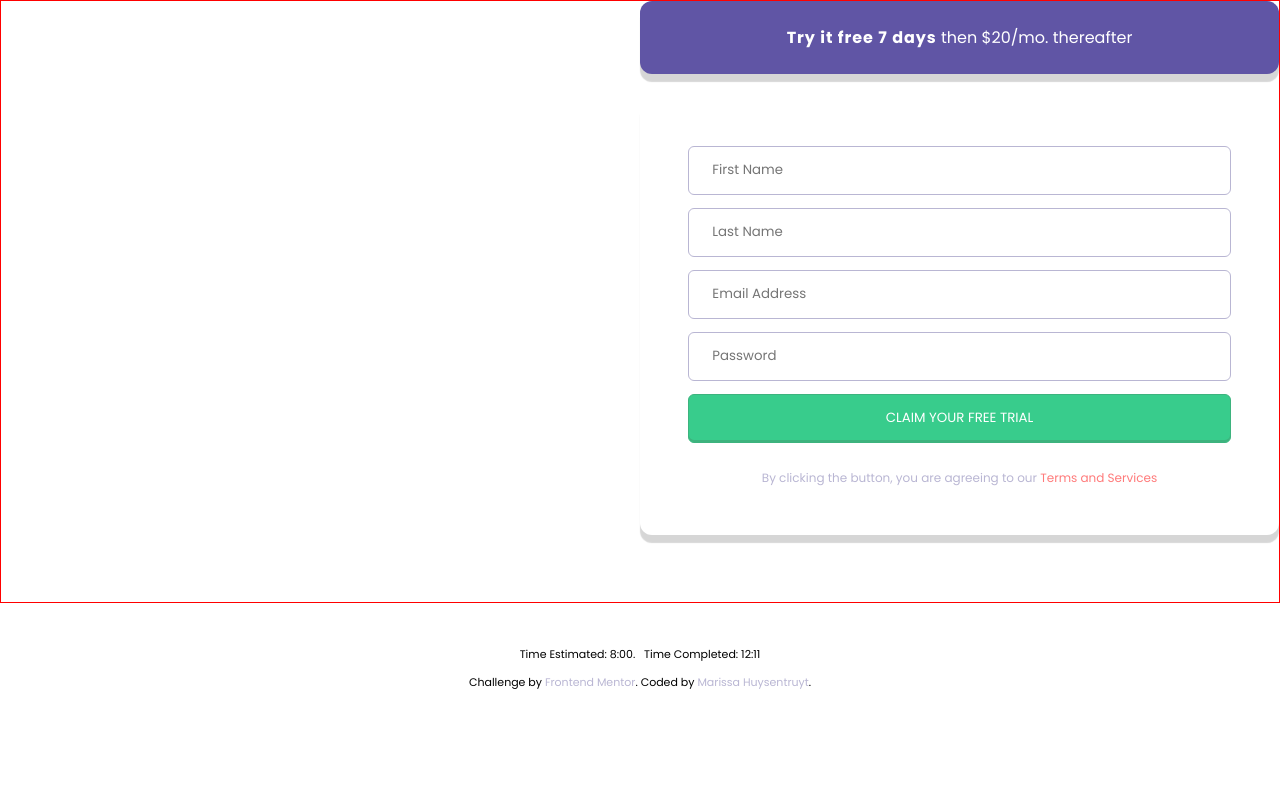
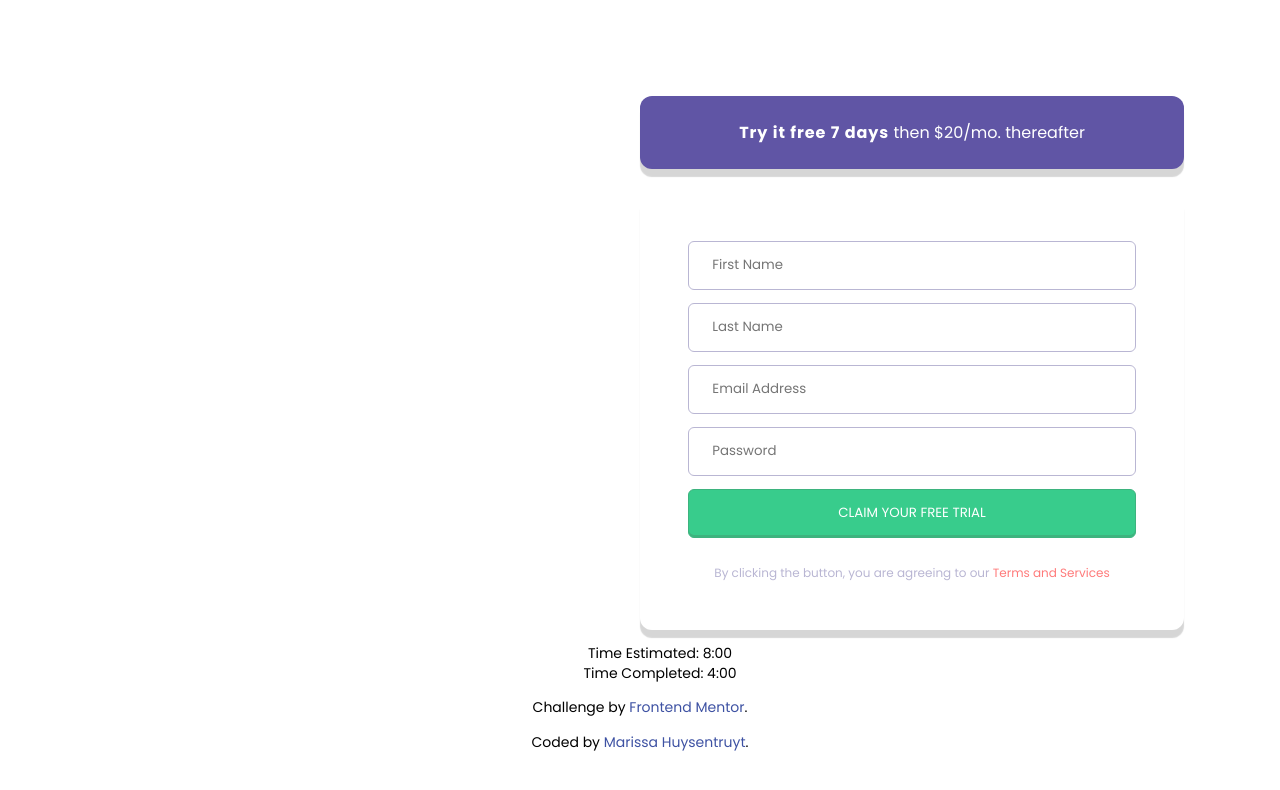
Before and after one commit to marissahuysentruyt/Intro-Component-Sign-up-Form, an Angular app in the folder intro-cmp-sign-up-form/: page / in a window 1280 px wide. Shown: the top 790 px of the page. Built offline with nearby package versions, Linux system fonts and the light colour scheme.

Commit message:
:recycle: refactor: footer component
Move footer code from app.component template to its own footer.component
template

```diff
--- a/intro-cmp-sign-up-form/src/app/app.component.html
+++ b/intro-cmp-sign-up-form/src/app/app.component.html
@@ -53,11 +53,4 @@
 
 </main>
 
-
-<footer>
-  <p class="time-estimates">Time Estimated: 8:00. &nbsp; Time Completed: 12:11</p>
-  <p class="attribution">
-    Challenge by <a href="https://www.frontendmentor.io?ref=challenge" target="_blank">Frontend Mentor</a>.
-    Coded by <a href="https://www.marissahuysentruyt.com/" target="blank">Marissa Huysentruyt</a>.
-  </p>
-</footer>
+<footer class="footnotes"></footer>
--- a/intro-cmp-sign-up-form/src/app/app.component.scss
+++ b/intro-cmp-sign-up-form/src/app/app.component.scss
@@ -3,6 +3,14 @@
 * {
     box-sizing: border-box;
     font-family: "Poppins", sans-serif;
+}
+
+html {
+    font-size: 16px;
+  }
+
+body {
+margin: 0;
 }
 
 body {
@@ -186,30 +194,6 @@ button:hover {
     color: hsl(248, 32%, 49%);
 }
 
-/* footer */
-footer {
-    /* border: 1px solid black; */
-    position: relative;
-    top: 100px;
-}
-
-.attribution,
-.time-estimates {
-    font-size: 11px;
-    text-align: center;
-}
-
-.attribution a {
-    color: hsl(246, 25%, 77%);
-    text-decoration: none;
-    transition: all ease-in-out 200ms;
-}
-
-.attribution a:hover {
-    color: hsl(228, 45%, 44%);
-
-}
-
 /*tablet*/
 @media only screen and (max-width: 768px) {
     .body-container {
--- a/intro-cmp-sign-up-form/src/app/app.module.ts
+++ b/intro-cmp-sign-up-form/src/app/app.module.ts
@@ -1,10 +1,12 @@
 import { NgModule } from '@angular/core';
 import { BrowserModule } from '@angular/platform-browser';
 import { AppComponent } from './app.component';
+import { FooterComponent } from './footer/footer.component';
 
 @NgModule({
   declarations: [
-    AppComponent
+    AppComponent,
+    FooterComponent
   ],
   imports: [
     BrowserModule,
--- /dev/null
+++ b/intro-cmp-sign-up-form/src/app/footer/footer.component.html
@@ -0,0 +1,14 @@
+<ul class="footnotes__time-estimates">
+    <li class="time-estimates__item">
+      Time Estimated: {{timeEstimate}}
+    </li>
+    <li class="time-estimates__item">
+      Time Completed: {{timeCompleted}}
+    </li>
+  </ul>
+<p class="footnotes__attribution">
+    Challenge by <a href="https://www.frontendmentor.io?ref=challenge" target="_blank">Frontend Mentor</a>.
+</p>
+<p class="footnotes__attribution">
+  Coded by <a href="https://www.marissahuysentruyt.com/" target="blank">Marissa Huysentruyt</a>.
+</p>
--- /dev/null
+++ b/intro-cmp-sign-up-form/src/app/footer/footer.component.scss
@@ -0,0 +1,30 @@
+.footnotes {
+  &__time-estimates {
+    font-size: 0.875rem; // 14px/16
+    text-align: center;
+    margin: none;
+    padding: none;
+    list-style-type: none;
+
+    .time-estimates__item {
+      line-height: 1.4;
+    }
+  }
+
+  &__attribution {
+    font-size: 0.875rem;
+
+    text-align: center;
+
+    a {
+      color: hsl(228, 45%, 44%);
+      text-decoration-color: transparent;
+      text-underline-offset: 0.25rem;
+      transition: all ease-in-out 100ms;
+
+      &:hover {
+        text-decoration: underline;
+      }
+    }
+  }
+}
--- /dev/null
+++ b/intro-cmp-sign-up-form/src/app/footer/footer.component.ts
@@ -0,0 +1,11 @@
+import { Component } from '@angular/core';
+
+@Component({
+  selector: 'footer',
+  templateUrl: './footer.component.html',
+  styleUrls: ['./footer.component.scss']
+})
+export class FooterComponent {
+  timeEstimate = '8:00'
+  timeCompleted = '4:00'
+}
--- a/intro-cmp-sign-up-form/src/styles.scss
+++ b/intro-cmp-sign-up-form/src/styles.scss
@@ -1,10 +1,17 @@
 /* You can add global styles to this file, and also import other style files */
 
-html {
-  font-size: 16px;
-  border: 1px solid red;
-}
+// SETTINGS
 
-body {
-  margin: 0;
-}
+// TOOLS
+
+// GENERICS
+
+// ELEMENTS
+@use './app/app.component.scss';
+
+// COMPONENTS
+@use './app/footer/footer.component.scss';
+
+// VENDORS
+
+// UTILITIES
```
Also changed, not shown: 1 other file (tests, documents, lock files or other folders).
